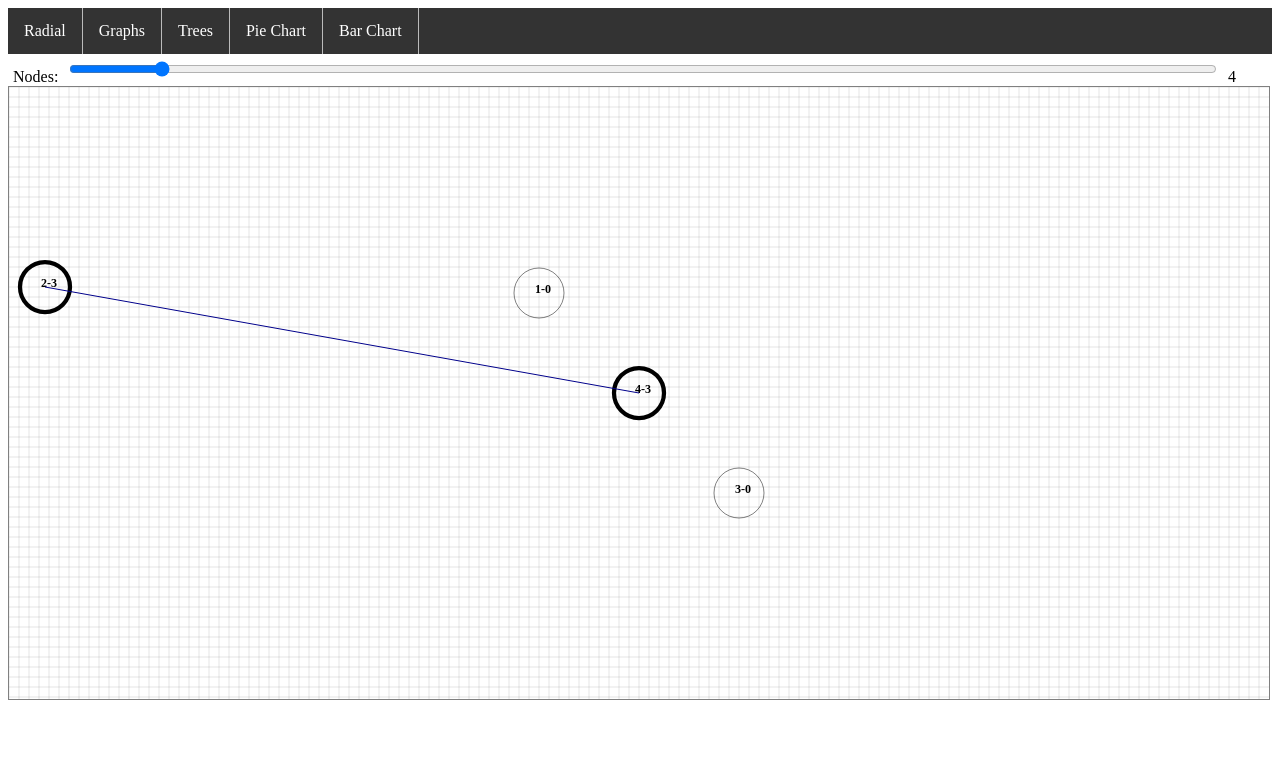
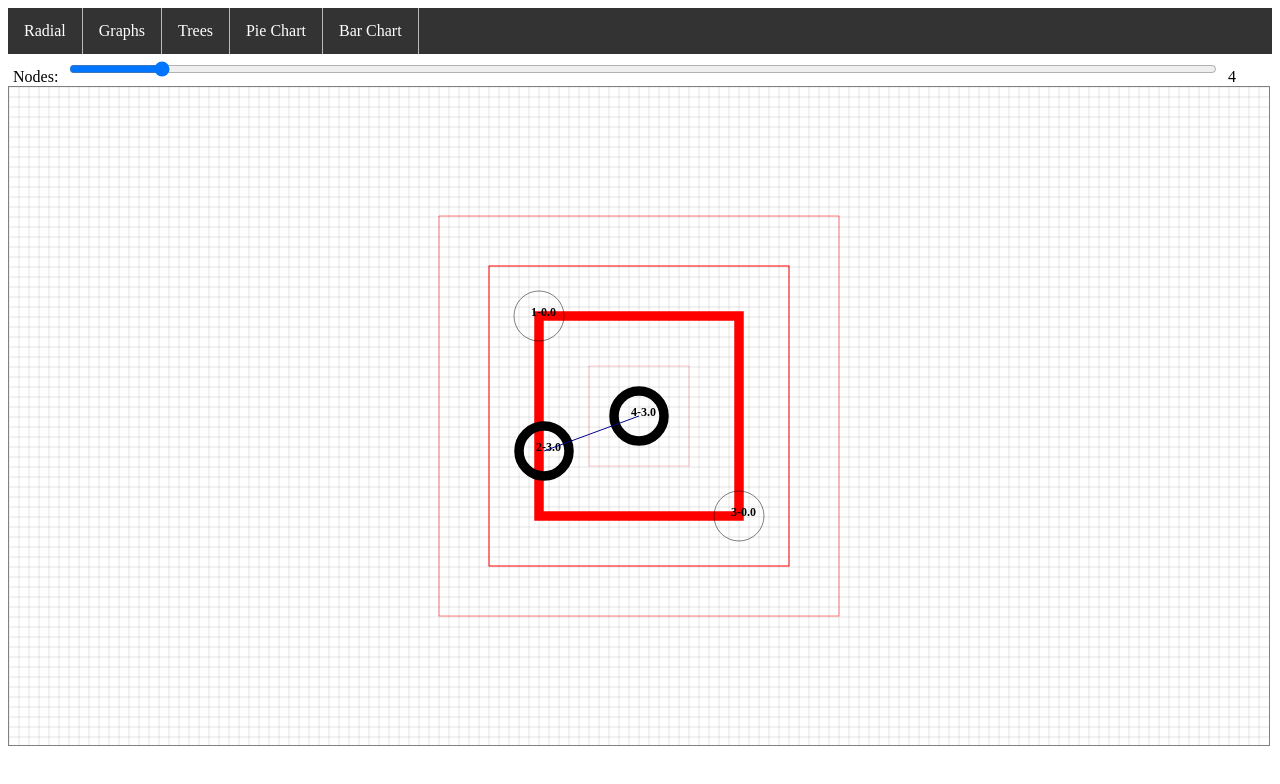
Before and after one commit to omukwenyi/jsGraphics, a website with bundled scripts: page graphs.html in a window 1280 px wide. Built offline with nearby package versions, Linux system fonts and the light colour scheme.

Commit message:
Started using modules

```diff
--- a/graphs.html
+++ b/graphs.html
@@ -24,7 +24,7 @@
     <canvas id="canvas" height="400" width="500"></canvas>
     <script src="js/header.js"></script>
     <script src="js/nodedata.js"></script>
-    <script src="js/graphs.js"></script>
+    <script type="module" src="js/graphs.js"></script>
 </body>
 
 </html>
--- /dev/null
+++ b/js/common.js
@@ -0,0 +1,63 @@
+"use strict";
+
+function drawRect(ctx, x, y, width, height, fill) {
+    ctx.fillStyle = fill;
+    ctx.fillRect(x, y, width, height);
+}
+
+function drawRectClear(ctx, x, y, width, height, stroke) {
+    ctx.strokeStyle = stroke;
+    ctx.strokeRect(x, y, width, height);
+}
+
+function drawValue(ctx, x, y, value) {
+    ctx.font = "bold 12px serif";
+    ctx.fillStyle = "black";
+    ctx.fillText(value, x, y);
+}
+
+function drawGrid(ctx, width, height, gap, lineWidth) {
+    for (let i = 0; i < width; i += gap) {
+        drawLine(ctx, [i, 0], [i, height], "gray", lineWidth);
+    }
+    for (let i = 0; i < height; i += gap) {
+        drawLine(ctx, [0, i], [width, i], "gray", lineWidth);
+    }
+}
+
+function drawLine(ctx, begin, end, stroke = "black", width = 1) {
+    if (stroke) {
+        ctx.strokeStyle = stroke;
+    }
+
+    if (width) {
+        ctx.lineWidth = width;
+    }
+
+    ctx.beginPath();
+    ctx.moveTo(...begin);
+    ctx.lineTo(...end);
+    ctx.stroke();
+}
+
+function drawCircleClear(ctx, x, y, radius = 10, stroke = "black", lineWidth = 1) {
+    ctx.strokeStyle = stroke;
+    ctx.fillStyle = "rgba(0,0,0,1)";
+    ctx.lineWidth = lineWidth;
+    ctx.beginPath();
+    ctx.arc(x, y, radius, 0, 2 * Math.PI, true);
+    ctx.stroke();
+    //ctx.fill();
+}
+
+function drawCircle(ctx, x, y, radius = 10, stroke = "black", lineWidth = 1) {
+    ctx.strokeStyle = stroke;
+    ctx.fillStyle = "rgba(0,0,0,1)";
+    ctx.lineWidth = lineWidth;
+    ctx.beginPath();
+    ctx.arc(x, y, radius, 0, 2 * Math.PI, true);
+    ctx.stroke();
+    ctx.fill();
+}
+
+export {drawRect, drawRectClear, drawValue, drawGrid, drawLine, drawCircle, drawCircleClear};
--- a/js/graphs.js
+++ b/js/graphs.js
@@ -1,4 +1,6 @@
 "use strict";
+
+import { drawRectClear, drawValue, drawGrid, drawLine, drawCircleClear } from "./common.js";
 
 function draw(nodes) {
     console.clear();
@@ -33,7 +35,12 @@ function draw(nodes) {
 
             for (let i = 0; i < graph.length; i++) {
                 const node = graph[i];
-                const box = [cx - 100*(i+1), cy - 100*(i+1), cx + 100*(i+1), cy + 100*(i+1)];
+                const box = [
+                    cx - 50 * (i + 1),
+                    cy - 50 * (i + 1),
+                    cx + 50 * (i + 1),
+                    cy + 50 * (i + 1),
+                ];
                 drawGraphNode(ctx, graph, node, box, coods);
             }
         }
@@ -41,8 +48,8 @@ function draw(nodes) {
 }
 
 function drawGraphNode(ctx, graph, node, box, coods, px = null, py = null) {
-    let nx = getRandomIntInclusive(20, (box[0] + box[2]) / 2 - 20);
-    let ny = getRandomIntInclusive(20, (box[1] + box[3]) / 2 - 20);
+    let nx = getRandomIntInclusive(box[0],  box[2]);
+    let ny = getRandomIntInclusive(box[1], box[3]);
 
     if (px === null && py === null) {
         nx = (box[0] + box[2]) / 2;
@@ -56,7 +63,7 @@ function drawGraphNode(ctx, graph, node, box, coods, px = null, py = null) {
             let direction = getRandomIntInclusive(0, 1);
             nx = direction === 0 ? nx - 100 : nx + 100;
             ny = direction === 0 ? ny - 100 : ny + 100;
-            //console.log(node.id, "Coods:", coods, "Adjusted:", [nx,ny]);
+            console.log(node.id, "Coods:", coods, "Adjusted:", [nx,ny]);
         }
     }
 
@@ -67,63 +74,18 @@ function drawGraphNode(ctx, graph, node, box, coods, px = null, py = null) {
         return;
     }
 
-    drawCircle(
-        ctx,
-        nx,
-        ny,
-        25,
-        "black",
-        node.closenessCentrality * node.degreeCentrality * 5 + 0.5
-    );
-    drawValue(ctx, nx - 4, ny, node.id + "-" + node.closenessCentrality);
+    drawRectClear(ctx, box[0], box[1], box[2] - box[0], box[3] - box[1], "red");
+
+    drawCircleClear(ctx, nx, ny, 25, "black", node.closenessCentrality * 3 + 0.5);
+    drawValue(ctx, nx - 8, ny, node.id + "-" + node.closenessCentrality.toFixed(1));
 
     coods[node.id] = [nx, ny];
 
     let index = 0;
     for (const childId of node.neighbours) {
         let child = graph.find((g) => g.id == childId);
-        let childBox = [box[0] - 100, box[1] - 100, box[2] + 100, box[3] + 100];
+        let childBox = [box[0] - 50, box[1] - 50, box[2] + 50, box[3] + 50];
         drawGraphNode(ctx, graph, child, childBox, coods, nx, ny);
-    }
-}
-
-function drawValue(ctx, x, y, value) {
-    ctx.font = "bold 12px serif";
-    ctx.fillStyle = "black";
-    ctx.fillText(value, x, y);
-}
-
-function drawLine(ctx, begin, end, stroke = "black", width = 1) {
-    if (stroke) {
-        ctx.strokeStyle = stroke;
-    }
-
-    if (width) {
-        ctx.lineWidth = width;
-    }
-
-    ctx.beginPath();
-    ctx.moveTo(...begin);
-    ctx.lineTo(...end);
-    ctx.stroke();
-}
-
-function drawCircle(ctx, x, y, radius = 10, stroke = "black", lineWidth = 1) {
-    ctx.strokeStyle = stroke;
-    ctx.fillStyle = "rgba(0,0,0,1)";
-    ctx.lineWidth = lineWidth;
-    ctx.beginPath();
-    ctx.arc(x, y, radius, 0, 2 * Math.PI, true);
-    ctx.stroke();
-    //ctx.fill();
-}
-
-function drawGrid(ctx, width, height, gap, lineWidth) {
-    for (let i = 0; i < width; i += gap) {
-        drawLine(ctx, [i, 0], [i, height], "gray", lineWidth);
-    }
-    for (let i = 0; i < height; i += gap) {
-        drawLine(ctx, [0, i], [width, i], "gray", lineWidth);
     }
 }
 
```
